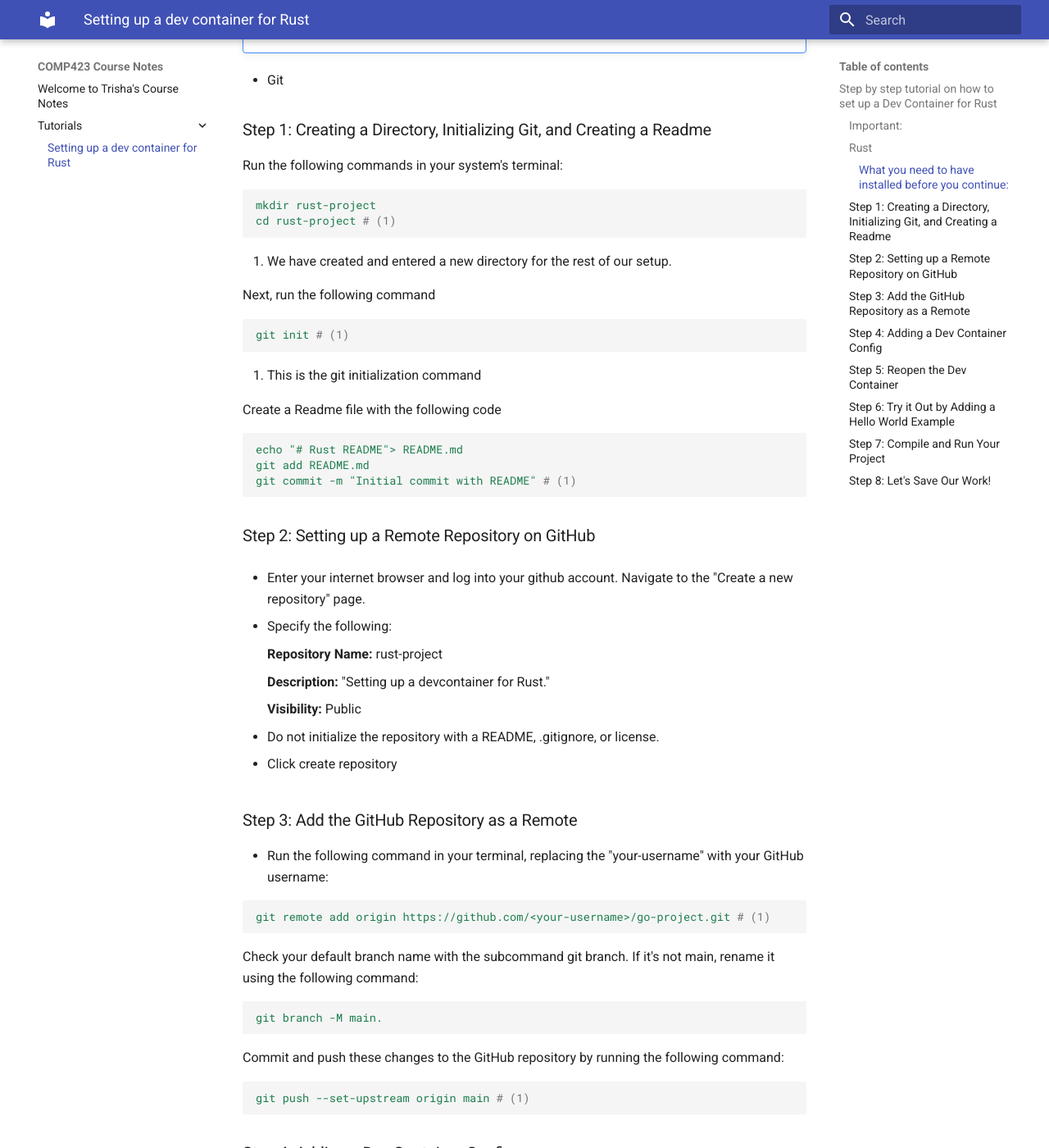
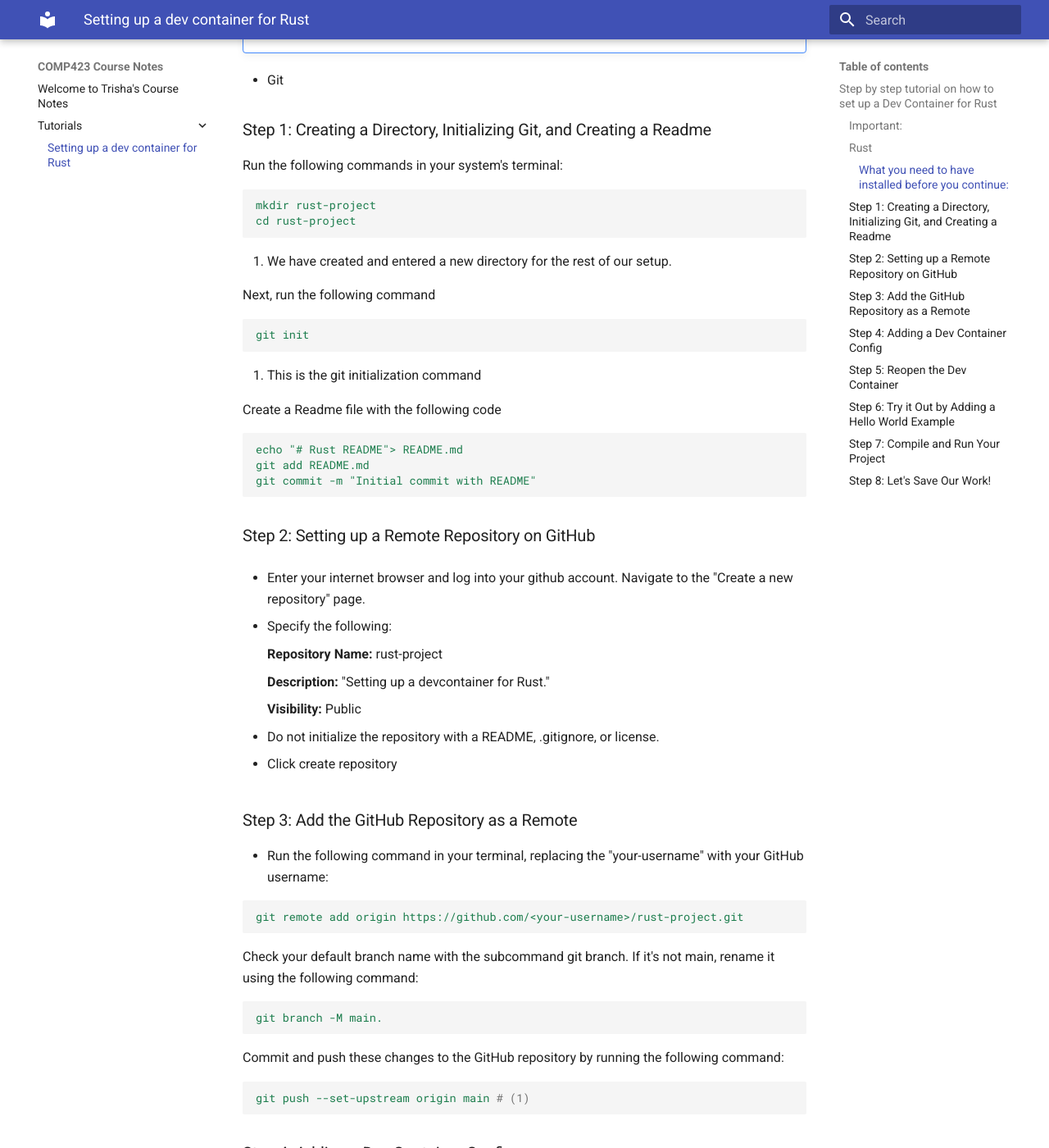
Before and after one commit to trisv1/comp423-course-notes, an MkDocs documentation site: the page built from docs/tutorials/rust-setup.md, in a window 1280 px wide and 1400 px high, scrolled down 877 px. Shown: the whole window at 82% size. Built offline with MkDocs 1.6.1 and Material for MkDocs 9.7.7, drawn with Linux system fonts in a browser that asks for light colours.

Commit message:
done with tutorial i think

````diff
--- a/docs/tutorials/rust-setup.md
+++ b/docs/tutorials/rust-setup.md
@@ -33,7 +33,7 @@ Run the following commands in your system's terminal:
 
 ``` yaml
 mkdir rust-project
-cd rust-project # (1)
+cd rust-project
 ```
 
 1.   We have created and entered a new directory for the rest of our setup.
@@ -41,7 +41,7 @@ cd rust-project # (1)
 Next, run the following command
 
 ``` yaml
-git init # (1)
+git init
 ```
 
 1.   This is the git initialization command
@@ -51,7 +51,7 @@ Create a Readme file with the following code
 ``` yaml
 echo "# Rust README"> README.md
 git add README.md
-git commit -m "Initial commit with README" # (1)
+git commit -m "Initial commit with README"
 ```
 
 ### Step 2: Setting up a Remote Repository on GitHub
@@ -76,7 +76,7 @@ git commit -m "Initial commit with README" # (1)
 * Run the following command in your terminal, replacing the "your-username" with your GitHub username:
 
 ``` yaml
-git remote add origin https://github.com/<your-username>/go-project.git # (1)
+git remote add origin https://github.com/<your-username>/rust-project.git
 ```
 
 Check your default branch name with the subcommand git branch. If it's not main, rename it using the following command:
````
Also changed, not shown: site/search/search_index.json, site/tutorials/rust-setup/index.html.
